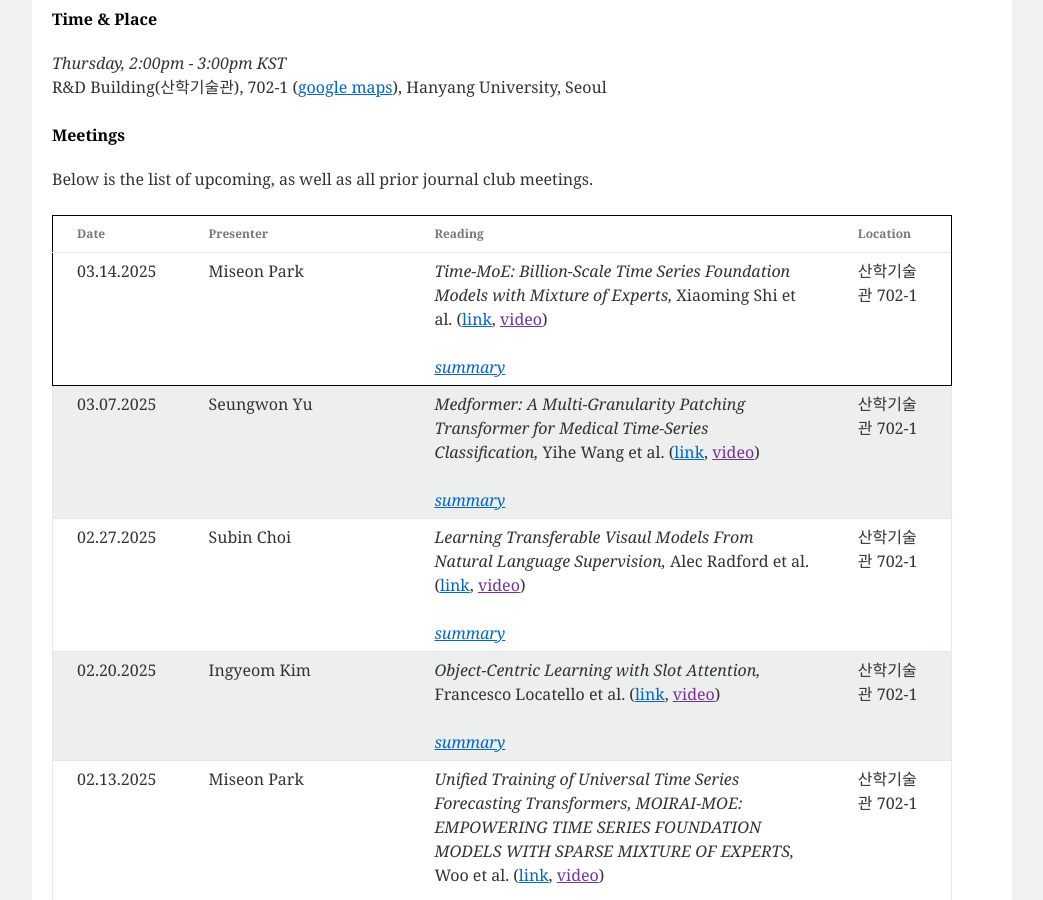
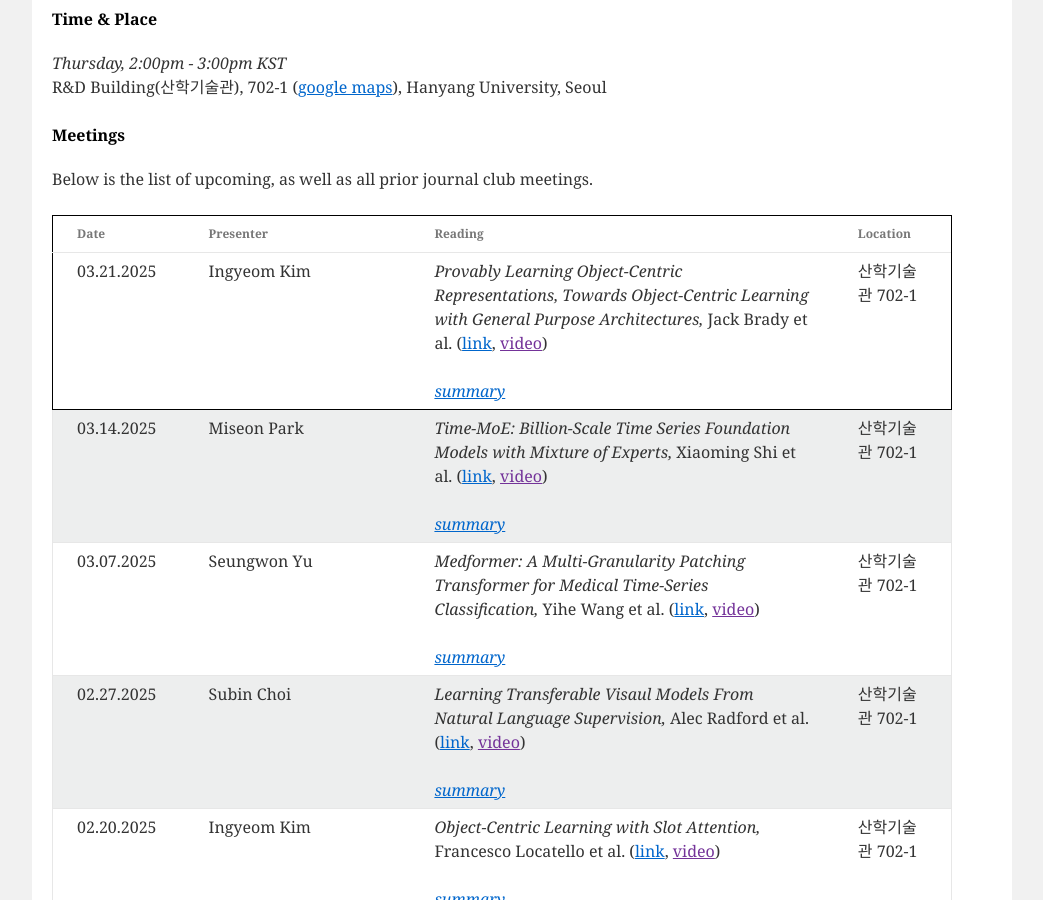
Before and after one commit to niai-lab/GraphML-JC, a Jekyll site: the page built from index.html, in a window 1280 px wide and 900 px high, scrolled down 515 px. Shown: the whole window, without its empty margins (118-1161 px from the left). Built offline with Jekyll 4.4.1, drawn with Linux system fonts in a browser that asks for light colours; part of the change alters nothing that is shown.

Commit message:
Update meeting_info.yml

```diff
--- a/_data/meeting_info.yml
+++ b/_data/meeting_info.yml
@@ -1,3 +1,14 @@
+- presenter: Ingyeom Kim
+  date: 03.21.2025
+  paper: "Provably Learning Object-Centric Representations, Towards Object-Centric Learning with General Purpose Architectures"
+  authors: Jack Brady et al.
+  url: https://arxiv.org/abs/2305.14229
+  location: "산학기술관 702-1"
+  summary: >
+    Summary : 해당 논문들은 Object centric learning을 기존의 실험 기반의 모델들에서 벗어나 이론적으로 고찰하고, 이를 기반으로 더욱 효율적이고 일반화된 Transformer 기반 모델을 개발해냅니다.<br>
+    Strength : Object centric learning의 성패가 latent의 분포가 아닌 모델이 compositionality와 invertibility를 만족하는지에 달려 있음을 밝혀냈고, 이론에 기반하였기에 더 일반적이고 효율적인 loss 구조와 모델을 만들어 내었습니다.<br>
+    Weakness : 완성된 모델에 관한 정보 및 실험이 부족한 모습을 보입니다.(후행논문 Interaction Asymmetry: A General Principle for Learning Composable Abstractions, Brady et al. 에 의해 보강됨).
+
 - presenter: Miseon Park
   date: 03.14.2025
   paper: "Time-MoE: Billion-Scale Time Series Foundation Models with Mixture of Experts"
```
